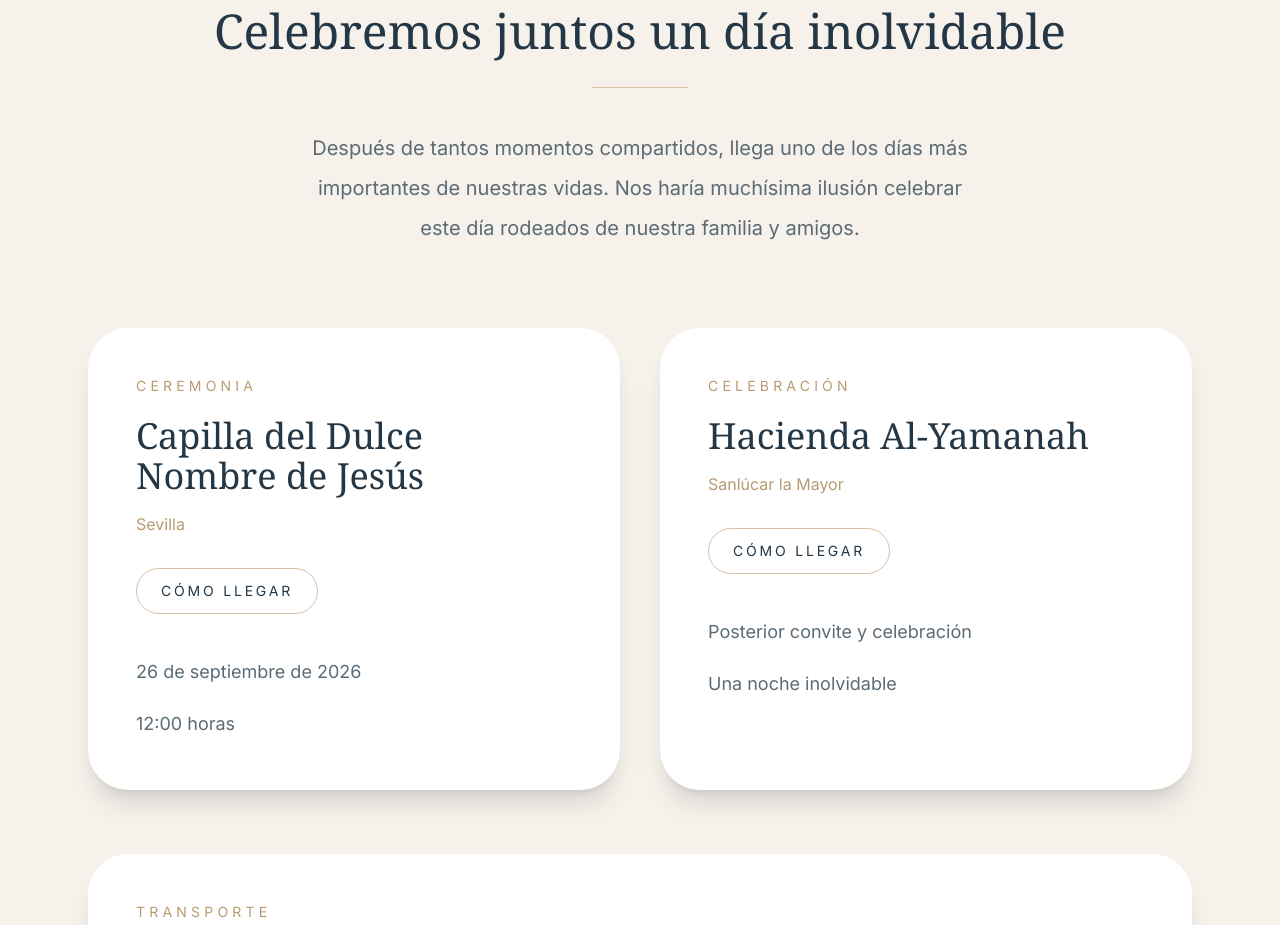
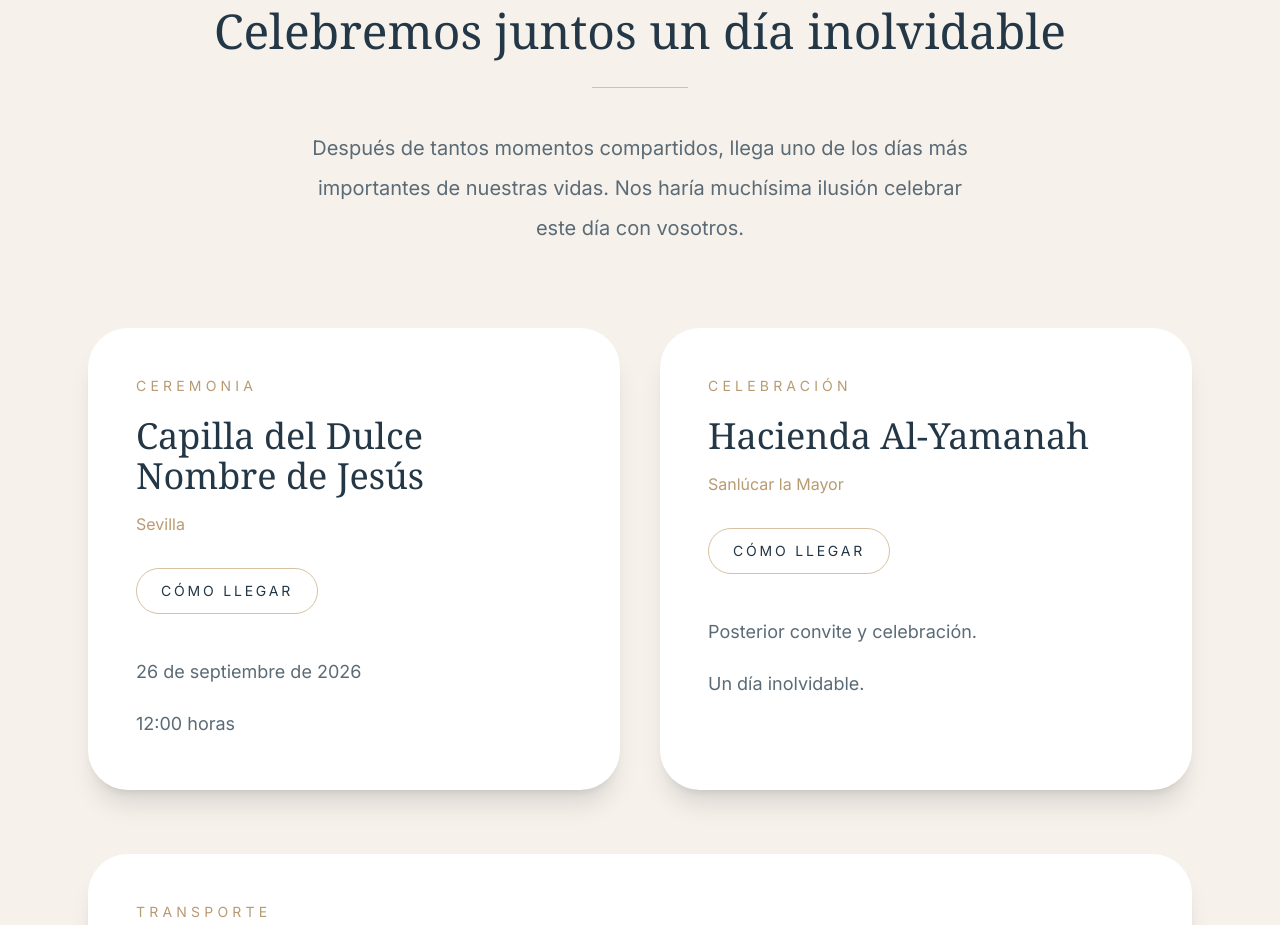
Before and after one commit to migueldevicente7-boop/boda-isabel-miguel, a Next.js app: page / in a window 1280 px wide. Shown: the part 1400-2325 px from the top of the page. Built offline with nearby package versions, Linux system fonts and the light colour scheme.

Commit message:
Update page.tsx

```diff
--- a/app/page.tsx
+++ b/app/page.tsx
@@ -169,7 +169,7 @@ export default function Home() {
           <p className="max-w-2xl mx-auto text-xl leading-10 text-[#5b6b76]">
             Después de tantos momentos compartidos,
             llega uno de los días más importantes de nuestras vidas.
-            Nos haría muchísima ilusión celebrar este día rodeados de nuestra familia y amigos.
+            Nos haría muchísima ilusión celebrar este día con vosotros.
           </p>
 
         </div>
@@ -239,11 +239,11 @@ export default function Home() {
             <div className="space-y-4 text-lg text-[#5b6b76] leading-9">
 
               <p>
-                Posterior convite y celebración
+                Posterior convite y celebración.
               </p>
 
               <p>
-                Una noche inolvidable
+                Un día inolvidable.
               </p>
 
             </div>
```
